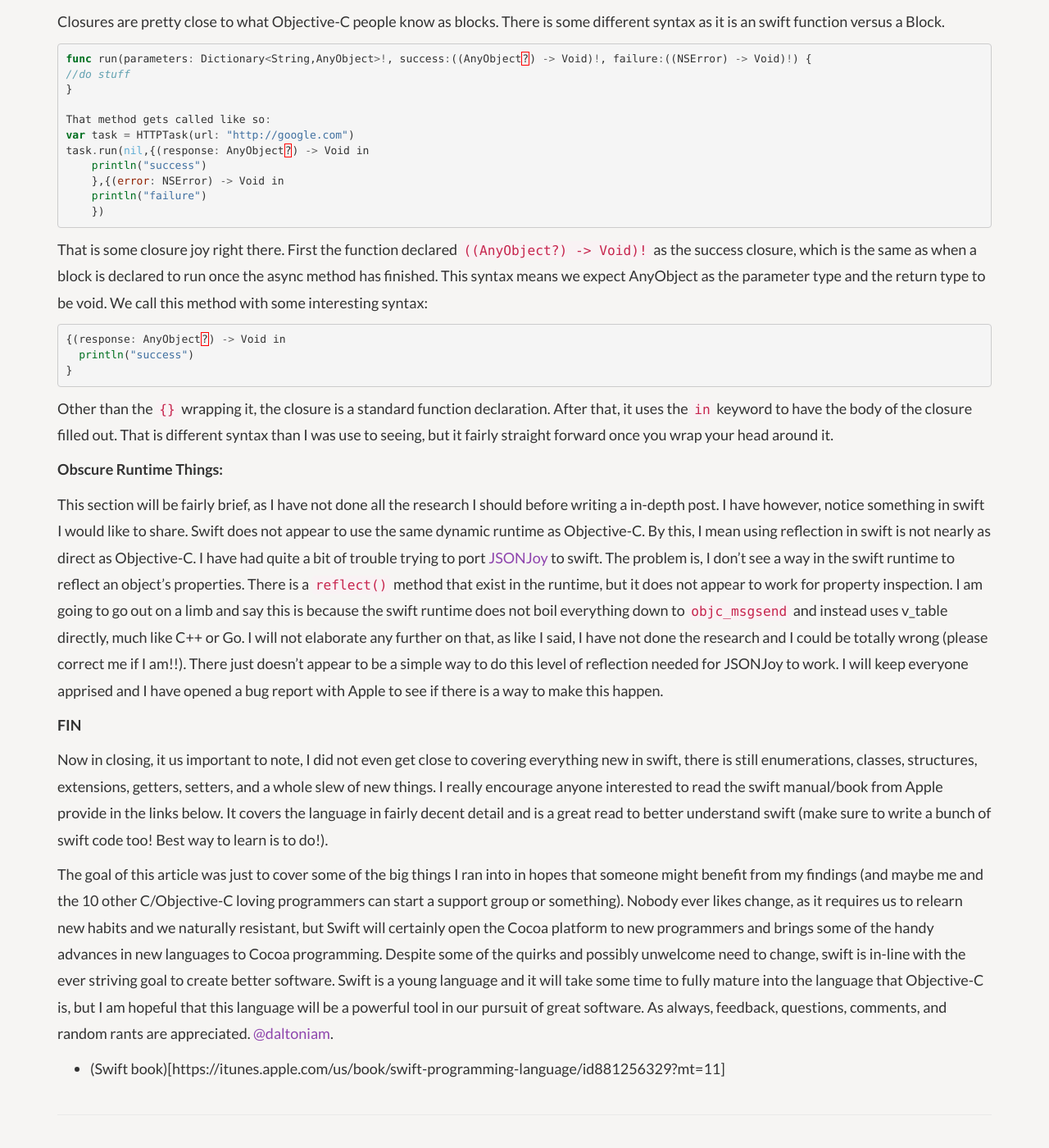
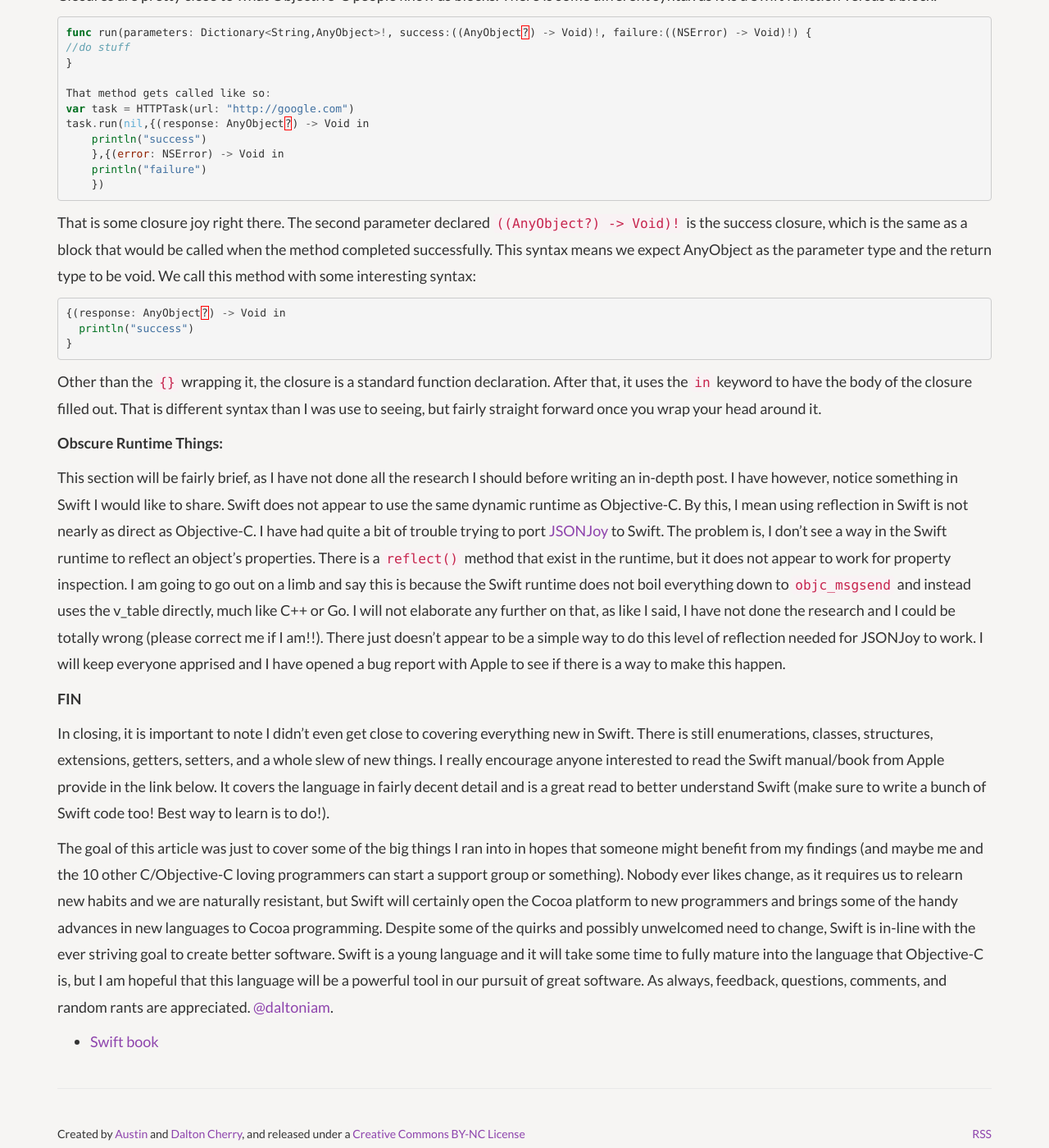
Before and after one commit to BasementKrew/revelation.io, a Jekyll site: the page built from _posts/2014-06-08-submerged-into-swift.markdown, in a window 1280 px wide and 1400 px high, scrolled down 3106 px. Shown: the whole window at 82% size. Built offline with Jekyll 4.4.1, drawn with Linux system fonts in a browser that asks for light colours; Markdown is read by kramdown in place of the engine named in the settings; some of the changed text lies outside the part shown.

Commit message:
grammar fixes

````diff
--- a/_posts/2014-06-08-submerged-into-swift.markdown
+++ b/_posts/2014-06-08-submerged-into-swift.markdown
@@ -7,13 +7,14 @@
 tags: Objective-C, objc, swift, wwdc, missed, week, apple, cocoa
 ---
 
-Now with WWDC in our rear view mirror (always a great conference to attend), we turn our focus to exploring some of the big announcements of the conference, mostly notable being the introduction of swift. Swift is Apple's new language that is "Objective-C without the C". When I first heard this, I was a bit shaken. It is no secret that I am a pretty big fan of C and Objective-C and this announcement almost felt like a betrayal of those core languages. Ok, that might be a touch dramatic, but swift was going to take some time for me to adjust to. I felt it was only fair to give the language a full try and compare and contrast the differences with Objective-C and see how it fairs for its first release. I started digging through the swift source files and created a simple HTTP library to give myself a solid swift base with APIs I was already familiar with before I casted my judgmental C loving eyes upon it. Here is what I found:
+Now with WWDC in our rear view mirror (always a great conference to attend), we turn our focus to exploring one of tge biggest announcements of the conference, Swift. Swift is Apple's new language that is "Objective-C without the C". When I first heard this, I was a bit shaken. It is no secret that I am a pretty big fan of C and Objective-C and this announcement almost felt like a betrayal of those core languages. Ok, that might be a touch dramatic, but Swift was going to take some time for me to adjust to. I felt it was only fair to give the language a full try and compare and contrast the differences with Objective-C and see how it fairs for its first release. I started digging through the Swift source files and created a simple HTTP library to give myself a solid Swift base with APIs I was already familiar with, before I casted my judgmental C loving eyes upon it. Here is what I found:
 
 **Assignment and Syntax:**
 
 This is an obvious one, but it is worth mentioning, as it changes your coding syntax quite a bit. Let's take a quick example:
 
 Objective-C version:
+
 ```objc
 NSString *name = @"Dalton";
 NSString *str = [NSString stringWithFormat:@"hello %@, how are you doing?",name];
@@ -39,11 +40,12 @@
     collect[i] = "index is: \(i)"
 }
 ```
-Not so bad. Swift certainly removes some of the verbose syntax and obliterates the need for the @ prefix to ensure C compatibility. The first thing we can pick out is no semi colons, which is slick and to be honest, expect at this point for any new language. Also notice there is no more pointer syntax, so all the stars are gone. Swift uses `type inference` which means the variable type is inferred from the value that is assigned, so the variable `name` is know to be of the type of `String` because the value assigned to it is `"Dalton"`. Likewise, it knows that `array` is a Array because the value assigned to it is `[]`. Next, notice the keywords of `var` and `let` are used instead of the actual type (that works hand and hand with type inference). This is really powerful to express the mutability of the variable, without have to create a whole new class like its `NSArray` and `NSMutableArray` counterparts. `var` means the variable is mutable and `let` means the variable is not mutable, which means it will not change after its assignment, exactly like `NSArray` and `NSMutableArray`. This is super slick and removes all the syntax of a mutable and non mutable version. The last thing to notice is the string interpolation (the `\()` in the string's ""). This is a fairly standard thing in most scripting languages today, and is a touch easier to write out and understand than the variadic arguments of old.
+
+Not so bad. Swift certainly removes some of the verbose syntax and obliterates the need for the @ prefix to ensure C compatibility. The first thing we can pick out is no semicolons, which is slick and an expectation at this point for any new language. Also notice there is no more pointer syntax, so all the stars are gone. Swift uses `type inference` which means the variable type is inferred from the value that is assigned, so the variable `name` is known to be of the type of `String` because the value assigned to it is `"Dalton"`. Likewise, it knows that `array` is an Array because the value assigned to it is `[]`. Next, notice the keywords of `var` and `let` are used instead of the actual type (which works hand and hand with type inference). This is really powerful to express the mutability of the variable, without have to create a whole new class like its `NSArray` and `NSMutableArray` counterparts. `var` means the variable is mutable and `let` means the variable is not mutable, which will not change after its assignment. No need for a separate subclass, which is a pretty handy way of handling mutability with objects. The last thing to notice is the string interpolation (the `\()` in the string's ""). This is a fairly standard thing in most scripting languages today, and is a touch easier to write out and understand than the variadic arguments of old.
 
 **Standard Library**
 
-This is pretty subtle, yet important detail in using swift. The standard library types like `String` and `Array` are NOT the same thing as `NSString` or `NSArray`. Swift is designed as a stand alone language from the Cocoa runtime, so these types don't directly relate. The kids at Apple didn't leave us hanging though, and create some automatic logic to properly bridge these types.
+This is pretty subtle, yet important detail in using Swift. The standard library types like `String` and `Array` are NOT the same thing as `NSString` or `NSArray`. Swift is designed as a stand alone language from the Cocoa runtime, so these types don't directly relate. The kids at Apple didn't leave us hanging though, and created some automatic logic to properly bridge these types.
 
 ```go
 var str = "stuff,something,else,content,blah"
@@ -53,7 +55,7 @@
 }
 ```
 
-Let's break this down. `str` is a standard swift `String`, but `componentsSeparatedByString` is a NSString method. This works find though, because the smart folks at Apple made a bridge from the Objective-C, so the `componentsSeparatedByString` returns a `String` Array instead of a `NSArray`. This is super handy, but it isn't perfect. There are some types that just can't bridge perfectly yet, like a `String` to a `CFString`.
+Let's break this down. `str` is a standard Swift `String`, but `componentsSeparatedByString` is a `NSString` method. This works find though, because the smart folks at Apple made a bridge from Objective-C, so the `componentsSeparatedByString` returns an `Array` instead of a `NSArray`. This is super handy, but isn't perfect. There are some types that just can't bridge quite yet, like a `String` to a `CFString`.
 
 ```go
 //have to create an NSString object, then pass it to CFURLCreateStringByAddingPercentEscapes, as it expects a CFString, which only bridges to a NSString currently.
@@ -61,12 +63,13 @@
 var str = CFURLCreateStringByAddingPercentEscapes(kCFAllocatorDefault,raw,"[].",":/?&=;+!@#$()',*",CFStringConvertNSStringEncodingToEncoding(NSUTF8StringEncoding))
 ```
 
-As the comment outlines, we have to explicitly create a NSString object, instead of letting it be bridged. The swift language can't handle this yet, but my hope is that this will be resolved in a future build or have a pure swift implementation. To be totally clear:
+As the comment outlines, we have to explicitly create a NSString object, instead of letting it be bridged. Swift can't handle this yet, but my hope is that this will be resolved in a future seed or have a pure Swift implementation. Also, to be clear:
 
 ```go
 var nsStr: NSString = "this is an NSString"
 println("an NSString: \(nsStr)")
 ```
+
 Adding a `:Type` will explicitly set the variable's type, in case the inferred type is not what you wanted.
 
 
@@ -87,22 +90,23 @@
 }
 ```
 
-Generics are a fairly common pattern in most languages, so I will not elaborate on this much, but if you are primarily a Objective-C programmer, this might seem a bit foreign. Basically you are setting the only type that can be used in the collection. In our example, this means the array `collect` can only hold string object. The type is declare in the `<>` brackets, same as the Dictionary object. This may seem like we are losing functionally, but this makes a lot of sense in most contexts. Often when using a collection, we are only putting one object type in it, so there can be a like of type checking to ensure we are getting back what we expect. Generics makes this clearer and "safer" so we don't cause ourself problems with the wrong type getting added. If we do need to be able to have the same freedom Objective-C had, we can use the type of `AnyObject` which means we can put any object into the collection like in the NS counterparts.
+Generics are a fairly common pattern in most languages, so I will not elaborate on them here, but if you are primarily a Objective-C programmer, this might seem a bit foreign. Basically you are setting the only type that can be used in the collection. In our example, this means the array `collect` can only hold string objects. The type is declare in the `<>` brackets, same as the Dictionary object. This may seem like we are losing functionally, but this makes a lot of sense in most contexts. Often when using a collection, we are only putting one type of object in it. Generics makes this clearer and "safer" so we don't cause ourself problems with the wrong type getting added. If we do need the same freedom Objective-C has, we can use the type of `AnyObject` which means we can put any object into the collection.
 
 **Functions:**
 
-Functions in swift are much like functions in Go. Example inbound:
+Functions in Swift are much like functions in Go.
 
 ```go
 func doWork(parameters: Dictionary<String,AnyObject>, name: String) -> (String,String) {
 //do stuff
 }
 ```
-Yeah, so this is way different then what we are use to, but it makes a lot of sense. We prefix every function with the `func` keyword, just like in Go. Next we declare a label of the argument, with the type after the label. In our example, `parameters` and `name` are both labels, to make working with the types that are getting passed in simple. The return type is a String object which is the `(String,String)` thing after the ->. A cool part about swift, much like Go, is that you can return multiple types from a function (tuple all the things!). This is especially useful, as we don't use pointers (there is the inout keyword, but we will save that for another article).
+
+Yeah, so this is way different then what we are use to, but it makes a lot of sense. We prefix every function with the `func` keyword, just like in Go. Next we declare a label of the argument, with the type after the label. In our example, `parameters` and `name` are both labels, to make working with the types that are getting passed in simple. The return type is a tuple of String objects which is the `(String,String)` thing after the ->. A cool part about Swift, much like Go, is that you can return multiple types from a function (tuple all the things!). This is especially useful, as we don't use pointers (there is the inout keyword, but we will save that for another article).
 
 **Closures:**
 
-Closures are pretty close to what Objective-C people know as blocks. There is some different syntax as it is an swift function versus a Block.
+Closures are pretty close to what Objective-C people know as blocks. There is some different syntax as it is a Swift function versus a block.
 
 ```go
 func run(parameters: Dictionary<String,AnyObject>!, success:((AnyObject?) -> Void)!, failure:((NSError) -> Void)!) {
@@ -118,24 +122,24 @@
     })
 ```
 
-That is some closure joy right there. First the function declared `((AnyObject?) -> Void)!` as the success closure, which is the same as when a block is declared to run once the async method has finished. This syntax means we expect AnyObject as the parameter type and the return type to be void. We call this method with some interesting syntax:
+That is some closure joy right there. The second parameter declared `((AnyObject?) -> Void)!` is the success closure, which is the same as a block that would be called when the method completed successfully. This syntax means we expect AnyObject as the parameter type and the return type to be void. We call this method with some interesting syntax:
 
 ```go
 {(response: AnyObject?) -> Void in
   println("success")
 }
 ```
-Other than the `{}` wrapping it, the closure is a standard function declaration. After that, it uses the `in` keyword to have the body of the closure filled out. That is different syntax than I was use to seeing, but it fairly straight forward once you wrap your head around it.
+Other than the `{}` wrapping it, the closure is a standard function declaration. After that, it uses the `in` keyword to have the body of the closure filled out. That is different syntax than I was use to seeing, but fairly straight forward once you wrap your head around it.
 
 **Obscure Runtime Things:**
 
-This section will be fairly brief, as I have not done all the research I should before writing a in-depth post. I have however, notice something in swift I would like to share. Swift does not appear to use the same dynamic runtime as Objective-C. By this, I mean using reflection in swift is not nearly as direct as Objective-C. I have had quite a bit of trouble trying to port [JSONJoy](https://github.com/daltoniam/JSONJoy) to swift. The problem is, I don't see a way in the swift runtime to reflect an object's properties. There is a `reflect()` method that exist in the runtime, but it does not appear to work for property inspection. I am going to go out on a limb and say this is because the swift runtime does not boil everything down to `objc_msgsend` and instead uses v_table directly, much like C++ or Go. I will not elaborate any further on that, as like I said, I have not done the research and I could be totally wrong (please correct me if I am!!). There just doesn't appear to be a simple way to do this level of reflection needed for JSONJoy to work. I will keep everyone apprised and I have opened a bug report with Apple to see if there is a way to make this happen.
+This section will be fairly brief, as I have not done all the research I should before writing an in-depth post. I have however, notice something in Swift I would like to share. Swift does not appear to use the same dynamic runtime as Objective-C. By this, I mean using reflection in Swift is not nearly as direct as Objective-C. I have had quite a bit of trouble trying to port [JSONJoy](https://github.com/daltoniam/JSONJoy) to Swift. The problem is, I don't see a way in the Swift runtime to reflect an object's properties. There is a `reflect()` method that exist in the runtime, but it does not appear to work for property inspection. I am going to go out on a limb and say this is because the Swift runtime does not boil everything down to `objc_msgsend` and instead uses the v_table directly, much like C++ or Go. I will not elaborate any further on that, as like I said, I have not done the research and I could be totally wrong (please correct me if I am!!). There just doesn't appear to be a simple way to do this level of reflection needed for JSONJoy to work. I will keep everyone apprised and I have opened a bug report with Apple to see if there is a way to make this happen.
 
 
 **FIN**
 
-Now in closing, it us important to note, I did not even get close to covering everything new in swift, there is still enumerations, classes, structures, extensions, getters, setters, and a whole slew of new things. I really encourage anyone interested to read the swift manual/book from Apple provide in the links below. It covers the language in fairly decent detail and is a great read to better understand swift (make sure to write a bunch of swift code too! Best way to learn is to do!).
+In closing, it is important to note I didn't even get close to covering everything new in Swift. There is still enumerations, classes, structures, extensions, getters, setters, and a whole slew of new things. I really encourage anyone interested to read the Swift manual/book from Apple provide in the link below. It covers the language in fairly decent detail and is a great read to better understand Swift (make sure to write a bunch of Swift code too! Best way to learn is to do!).
 
-The goal of this article was just to cover some of the big things I ran into in hopes that someone might benefit from my findings (and maybe me and the 10 other C/Objective-C loving programmers can start a support group or something). Nobody ever likes change, as it requires us to relearn new habits and we naturally resistant, but Swift will certainly open the Cocoa platform to new programmers and brings some of the handy advances in new languages to Cocoa programming. Despite some of the quirks and possibly unwelcome need to change, swift is in-line with the ever striving goal to create better software. Swift is a young language and it will take some time to fully mature into the language that Objective-C is, but I am hopeful that this language will be a powerful tool in our pursuit of great software. As always, feedback, questions, comments, and random rants are appreciated. [@daltoniam](https://twitter.com/daltoniam).
+The goal of this article was just to cover some of the big things I ran into in hopes that someone might benefit from my findings (and maybe me and the 10 other C/Objective-C loving programmers can start a support group or something). Nobody ever likes change, as it requires us to relearn new habits and we are naturally resistant, but Swift will certainly open the Cocoa platform to new programmers and brings some of the handy advances in new languages to Cocoa programming. Despite some of the quirks and possibly unwelcomed need to change, Swift is in-line with the ever striving goal to create better software. Swift is a young language and it will take some time to fully mature into the language that Objective-C is, but I am hopeful that this language will be a powerful tool in our pursuit of great software. As always, feedback, questions, comments, and random rants are appreciated. [@daltoniam](https://twitter.com/daltoniam).
 
-- (Swift book)[https://itunes.apple.com/us/book/swift-programming-language/id881256329?mt=11]
+- [Swift book](https://itunes.apple.com/us/book/swift-programming-language/id881256329?mt=11)
````
